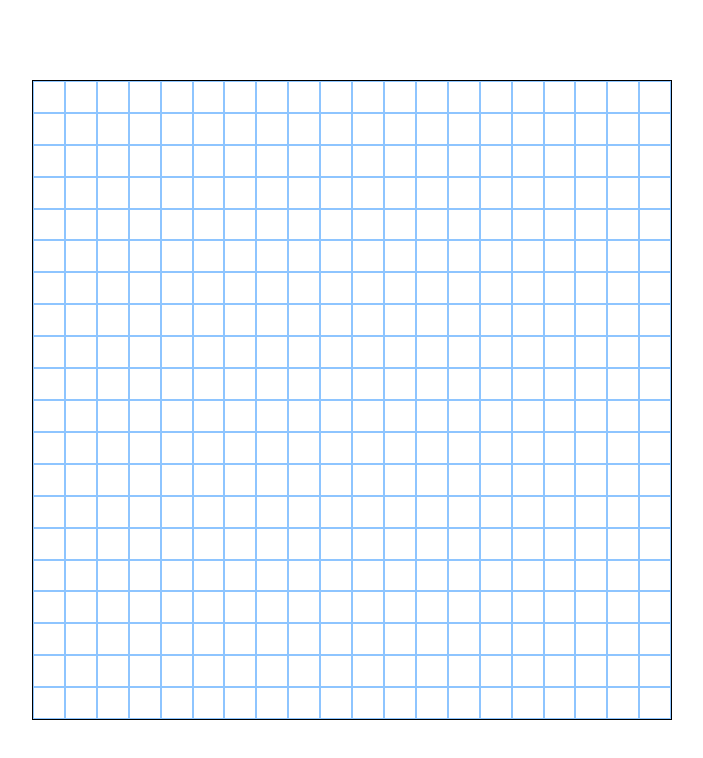
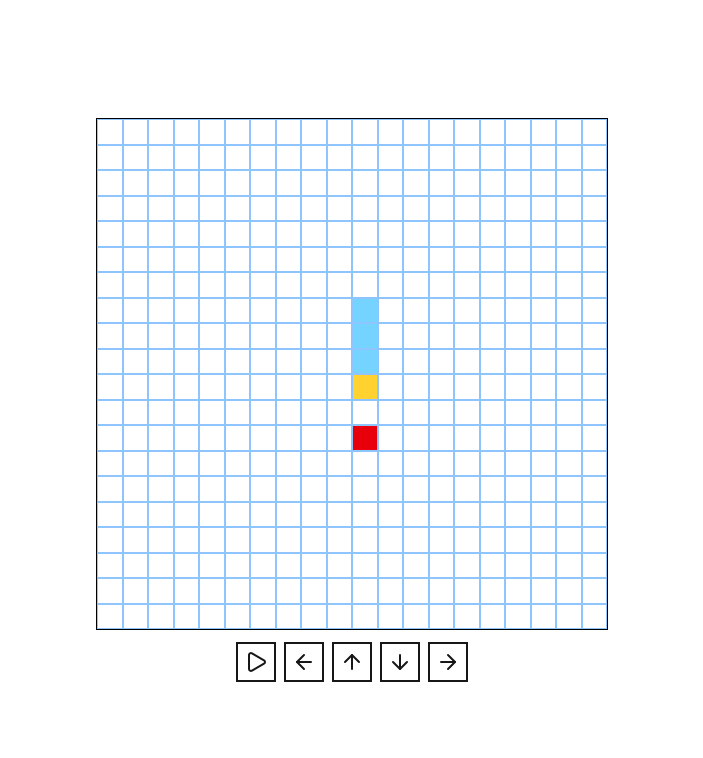
Before and after one commit to kensyro/React, a Next.js app in the folder root/webgame/: page / in a window 1280 px wide. Shown: the top 758 px of the page, without its empty margins (288-991 px from the left). Built offline with nearby package versions, Linux system fonts and the light colour scheme.

Commit message:
feat: movement snake and setup checkpoint, button reset , loser

```diff
--- a/root/webgame/package.json
+++ b/root/webgame/package.json
@@ -9,6 +9,7 @@
     "lint": "eslint"
   },
   "dependencies": {
+    "lucide-react": "^1.11.0",
     "next": "16.2.4",
     "react": "19.2.4",
     "react-dom": "19.2.4"
--- a/root/webgame/src/app/page.tsx
+++ b/root/webgame/src/app/page.tsx
@@ -1,51 +1,159 @@
 "use client";
 import { useEffect, useState } from "react";
+import { ArrowLeft, ArrowRight, ArrowDown, ArrowUp, Play } from 'lucide-react';
 
 export default function Home() {
   const count = 20;
-  const [config, setConfig] = useState(false);
   const [snake, setSnake] = useState([
-    {x: 3, y: 1},
-    {x: 4, y: 1},
-    {x: 5, y: 1},
-    {x: 6, y: 1},
+    {x: 10, y: 1},
+    {x: 11, y: 1},
+    {x: 12, y: 1},
+    {x: 13, y: 1},
   ]);
-  const [map,setMap] = useState({x:-1, y:0})
+  const [checkpoint, setCheckPoint] = useState({x:10, y:12});
+  const [map,setMap] = useState({x:0, y:1})
+  const [isOver, setIsOver] = useState(false);
+
+  type SymmetryType = {
+    x: number,
+    y: number
+  };
+
   useEffect(() => {
+    if (isOver) return;
     const interval = setInterval(() => {
       setSnake((prev) => {
         const head = prev[0];
         const newHead = { x: head.x + map.x, y: head.y + map.y };
+        if(newHead.x < 0 || newHead.x >= count ||
+          newHead.y < 0 || newHead.y >= count
+        ) {
+          setIsOver(true);
+          // alert("Bạn đã thua");
+          return prev;
+        }
+        if(prev.some(s=> s.x === newHead.x && s.y === newHead.y)) {
+          setIsOver(true);
+          return prev;
+        }
+        const next = [newHead, ...prev];
+        // checkpoint
+        if (newHead.x === checkpoint.x && newHead.y === checkpoint.y) {
+          let newPoint: {
+          x: number,
+          y: number
+          };
+          let isOnSnake;
+          do {
+            newPoint = {
+              x: Math.floor(Math.random() * count),
+              y: Math.floor(Math.random() * count),
+            };
 
-        const next = [newHead, ...prev];
-        next.pop();
+            isOnSnake = next.some(
+              (s) => s.x === newPoint.x && s.y === newPoint.y
+            );
+          } while (isOnSnake);
+          setCheckPoint(newPoint);
+        } else {
+          next.pop();
+        }
         return next;
       });
-    }, 100);
+    }, 800);
+    return () => clearInterval(interval);
+  }, [map, checkpoint, isOver])
 
-    return () => clearInterval(interval)
-  }, [map])
+  const getBoard = (x: number, y: number) => {
+    if (snake[0].x === x && snake[0].y === y) {
+      return "head";
+    }
+    if (snake.some((s) => s.x === x && s.y === y)) {
+    return "body";
+    }
+    if (checkpoint.x === x && checkpoint.y === y) {
+      return "checkpoint";
+    }
+  };
+  const handleStart = () => {
+    // công thức: random * (max - min) + min
+    const x = Math.floor(Math.random() * (15 - 5) + 5)
+    const y = Math.floor(Math.random() * (15 - 5) + 5)
+    const isHorizontal = Math.random() < 0.5
+    const isCount = Math.random() < 0.5
+    const newSnake = [{x, y}]
+    const symmetryChance: SymmetryType = isHorizontal
+                                       ? {x: isCount ? 1 : -1, y: 0 }
+                                       : {x: 0, y: isCount ? 1 : -1 }
+    for (let i = 0; i < 3; i ++) {
+        const head = newSnake[i];
+        const newHead = { x: head.x - symmetryChance.x, y: head.y - symmetryChance.y };
+        newSnake.push(newHead)
+    }
+    let newPoint: {
+    x: number,
+    y: number
+    };
+    let isOnSnake;
+    do {
+      newPoint = {
+        x:Math.floor(Math.random()* count),
+        y:Math.floor(Math.random()* count),
+      };
+      isOnSnake = newSnake.some(
+        (s) => s.x === newPoint.x && s.y === newPoint.y
+      );
+    } while (isOnSnake);
+    setMap(symmetryChance)
+    setSnake(newSnake)
+    setCheckPoint(newPoint)
+  }
 
-  const getTypeBoard = (x: number, y: number) => {
-    if (snake[0].x === x && snake[0].y === y) return "head";
-    if (snake.some((s) => s.x === x && s.y === y)) return "body";
-    return "empty";
-  };
+  // Handle and Use button UP DOWN LEFT RIGHT
+  const handleUp = () => {
+    if (map.y !== 1) {
+      setMap({x:0, y: -1})
+    }
+  }
 
+  const handleDown = () => {
+    if(map.y !== -1) {
+      setMap({x:0, y:1})
+    }
+  }
+
+  const handleLeft = () => {
+    if(map.x !== 1) {
+      setMap({x:-1, y:0})
+    }
+  }
+
+  const handleRight = () => {
+    if(map.x !== -1) {
+      setMap({x:1, y:0})
+    }
+  }
+  const handleReset = () => {
+    setIsOver(false);
+    handleStart();
+  }
   return (
-    <section className="flex justify-center items-center h-dvh">
-      <section className="w-[50vw] aspect-square border border-black">
+    <section className="flex flex-col justify-center items-center h-dvh">
+      <section className="w-[40vw] aspect-square border border-black">
         <div
         className="grid"
         style={{gridTemplateColumns : `repeat(${count},1fr)` }}>
           {
             Array.from({ length: count }).map((_v, key1) => {
               return Array.from({ length: count }).map((_v, key2) => {
-                const type = getTypeBoard(key2, key1);
+                const type = getBoard(key2, key1);
                 return (
                   <div
                     key={`matrix-${key1}-${key2}`}
-                    className={`w-full aspect-square border border-blue-300 ${type === 'head' ? 'bg-amber-300' : ''} ${type === 'body' ? 'bg-sky-300' : ''}`}
+                    className={`w-full aspect-square border border-blue-300
+                    ${type === 'head' ? 'bg-amber-300' : ''}
+                    ${type === 'body' ? 'bg-sky-300' : ''}
+                    ${type === 'checkpoint'? 'bg-red-600!' : ''}`}
                   ></div>
                 );
               });
@@ -53,7 +161,21 @@ export default function Home() {
           }
         </div>
       </section>
-
+      <section className="flex gap-2">
+        <div className="flex justify-center items-center mt-3 border-2 w-10 h-10 " onClick={handleStart}><Play /></div>
+        <div className="flex justify-center items-center mt-3 border-2 w-10 h-10 " onClick={handleLeft}><ArrowLeft /></div>
+        <div className="flex justify-center items-center mt-3 border-2 w-10 h-10 " onClick={handleUp}><ArrowUp /></div>
+        <div className="flex justify-center items-center mt-3 border-2 w-10 h-10 " onClick={handleDown}><ArrowDown /></div>
+        <div className="flex justify-center items-center mt-3 border-2 w-10 h-10 " onClick={handleRight }><ArrowRight /></div>
+      </section>
+      {isOver && (
+        <div className= "fixed inset-0 flex justify-center items-center backdrop-blur-5px">
+          <div className=" text-white bg-red-500 border-2 border-amber-950 ">
+            Bạn đã thua !
+          <button className="border-2 border-amber-950 ml-2 text-white bg-blue-800 " onClick={handleReset}>Reset</button>
+          </div>
+        </div>
+      )}
     </section>
   );
 }
```
Also changed, not shown: 1 other file (tests, documents, lock files or other folders).
